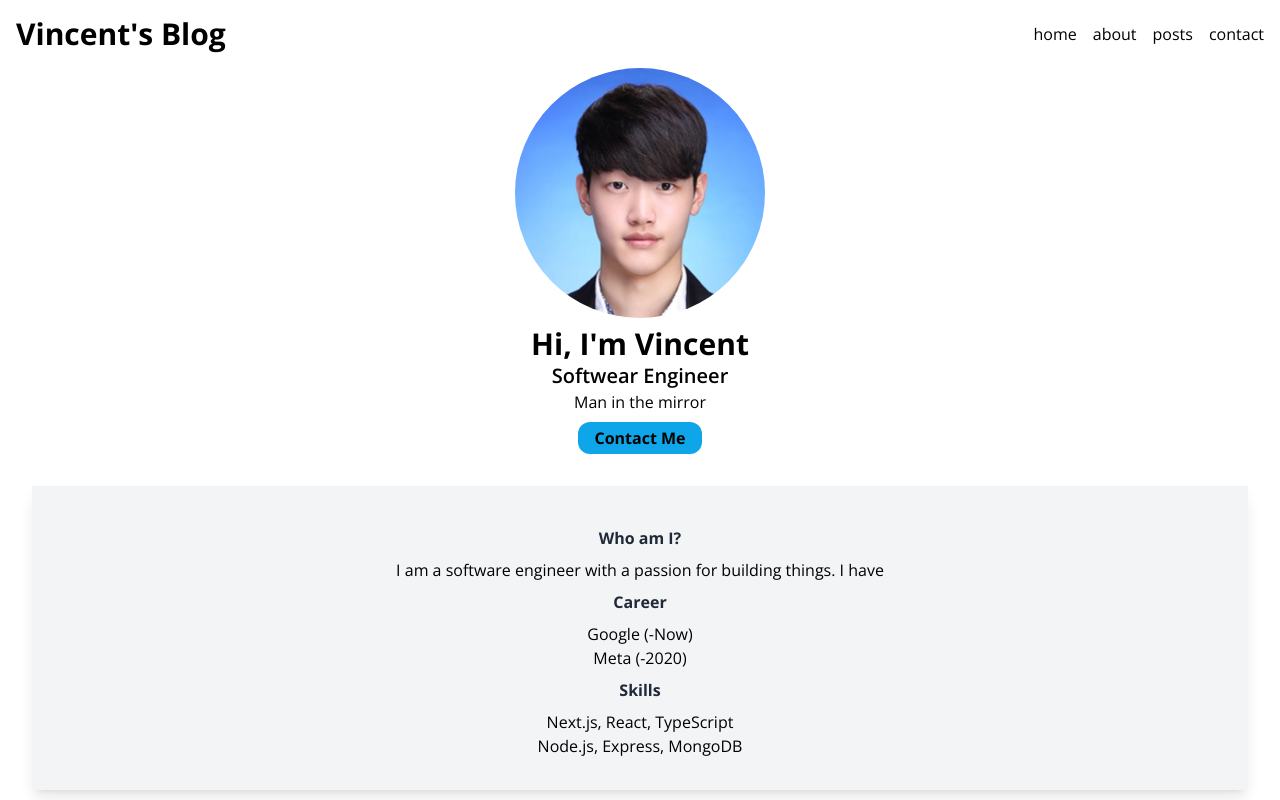
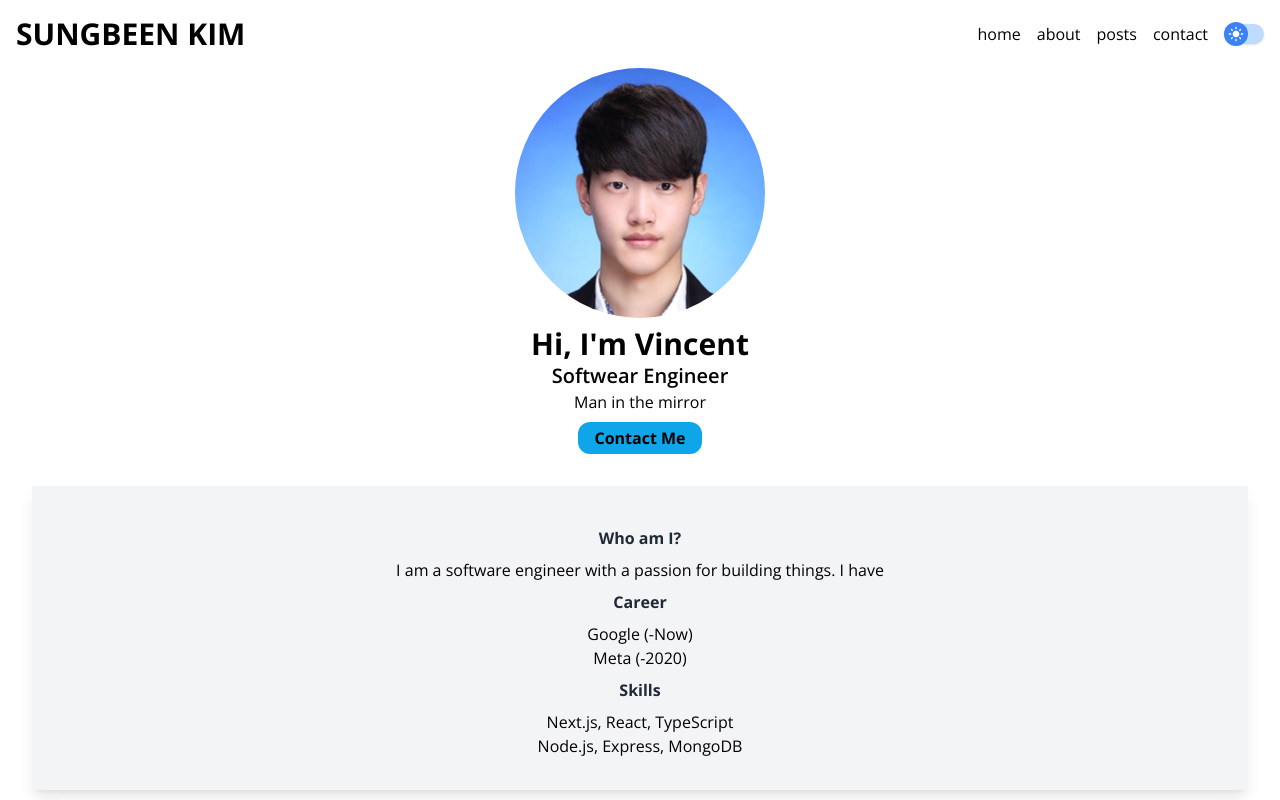
Before and after one commit to ssungbeenkim/blog, a Next.js app: page /about in a window 1280 px wide. Built offline with nearby package versions, Linux system fonts and the light colour scheme.

Commit message:
feat: darkmode, toggle button

```diff
--- a/package.json
+++ b/package.json
@@ -15,6 +15,7 @@
     "eslint": "8.35.0",
     "eslint-config-next": "13.2.1",
     "next": "13.2.4",
+    "next-themes": "^0.2.1",
     "nodemailer": "^6.9.4",
     "react": "18.2.0",
     "react-dom": "18.2.0",
--- a/src/app/layout.tsx
+++ b/src/app/layout.tsx
@@ -3,15 +3,16 @@ import { Open_Sans } from 'next/font/google';
 import Header from '@/conponents/Header';
 import Footer from '@/conponents/Footer';
 import { Metadata } from 'next';
+import DarkModeContext from '@/context/DarkModeContext';
 
 const sans = Open_Sans({ subsets: ['latin'] });
 
 export const metadata: Metadata = {
   title: {
-    default: "Vincent's Blog",
-    template: "Vincent's Blog | %s",
+    default: "Sungbeen's Blog",
+    template: "Sungbeen's Blog | %s",
   },
-  description: "Sofrware Engineer Vincent's Blog",
+  description: "Sofrware Engineer Sungbeen's Blog",
   icons: {
     icon: 'favicon.ico',
   },
@@ -24,11 +25,13 @@ export default function RootLayout({
 }) {
   return (
     <html lang='en' className={sans.className}>
-      <body className='mx-auto flex w-full max-w-screen-2xl flex-col'>
-        <Header />
-        <main className='grow'>{children}</main>
-        <Footer />
-      </body>
+      <DarkModeContext>
+        <body className='mx-auto flex w-full max-w-screen-2xl flex-col bg-white dark:bg-black'>
+          <Header />
+          <main className='grow'>{children}</main>
+          <Footer />
+        </body>
+      </DarkModeContext>
     </html>
   );
 }
--- a/src/app/page.tsx
+++ b/src/app/page.tsx
@@ -4,12 +4,12 @@ import Hero from '@/conponents/Hero';
 
 export default function HomePage() {
   return (
-    <>
+    <section className='mx-auto max-w-screen-2xl'>
       <Hero />
       {/* @ts-expect-error Async Server Component */}
       <FeaturedPosts />
       {/* @ts-expect-error Async Server Component */}
       <CarouselPosts />
-    </>
+    </section>
   );
 }
--- a/src/conponents/Header.tsx
+++ b/src/conponents/Header.tsx
@@ -1,16 +1,18 @@
 import Link from 'next/link';
+import ThemeButton from './ThemeButton';
 
 export default function Header() {
   return (
     <header className='flex items-center justify-between p-4'>
       <Link href='/'>
-        <h1 className='text-3xl font-bold'>{`Vincent's Blog`}</h1>
+        <h1 className='text-3xl font-bold'>{`SUNGBEEN KIM`}</h1>
       </Link>
       <nav className='flex gap-4'>
         <Link href='/'>home</Link>
         <Link href='/about'>about</Link>
         <Link href='/posts'>posts</Link>
         <Link href='/contact'>contact</Link>
+        <ThemeButton />
       </nav>
     </header>
   );
--- /dev/null
+++ b/src/conponents/ThemeButton.tsx
@@ -0,0 +1,36 @@
+'use client';
+import { useTheme } from 'next-themes';
+import { useEffect, useState } from 'react';
+import { MdLightMode } from 'react-icons/md';
+import ToggleButton from './ui/ToggleButton';
+
+export default function ThemeButton() {
+  const [mounted, setMounted] = useState(false);
+  const { systemTheme, theme, setTheme } = useTheme();
+  const currentTheme = theme === 'system' ? systemTheme : theme;
+  useEffect(() => {
+    setMounted(true);
+  }, []);
+
+  if (!mounted) {
+    return (
+      <button
+        title='toggleTheme'
+        className='mr-2 flex h-5 w-10 items-center rounded-full bg-blue-200 shadow transition duration-300 focus:outline-none dark:bg-white sm:mr-0'
+      >
+        <div className='-translate-3/4 relative h-6  w-6 transform rounded-full bg-blue-500 p-1 text-white transition duration-500'></div>
+      </button>
+    );
+  }
+  return (
+    <>
+      <button // TODO:Refactoring with layout shift
+        onClick={() => {
+          setTheme(currentTheme === 'dark' ? 'light' : 'dark');
+        }}
+      >
+        <ToggleButton isDark={currentTheme === 'dark' ? true : false} />
+      </button>
+    </>
+  );
+}
--- /dev/null
+++ b/src/conponents/ui/ToggleButton.tsx
@@ -0,0 +1,20 @@
+import { MdDarkMode, MdLightMode } from 'react-icons/md';
+
+type Props = {
+  isDark: boolean;
+};
+
+export default function ToggleButton({ isDark }: Props) {
+  return (
+    <div>
+      <button
+        title='toggleTheme'
+        className='mr-2 flex h-5 w-10 items-center rounded-full bg-blue-200 shadow transition duration-200 focus:outline-none dark:bg-white sm:mr-0'
+      >
+        <div className='-translate-3/4 relative h-6 w-6 transform rounded-full bg-blue-500 p-1 text-white transition duration-500 dark:translate-x-3/4'>
+          {isDark ? <MdDarkMode /> : <MdLightMode />}
+        </div>
+      </button>
+    </div>
+  );
+}
--- /dev/null
+++ b/src/context/DarkModeContext.tsx
@@ -0,0 +1,23 @@
+'use client';
+import { ThemeProvider } from 'next-themes';
+import { useEffect, useState } from 'react';
+
+export default function DarkModeContext({
+  children,
+}: {
+  children: React.ReactNode;
+}) {
+  // TODO: dev 실행시 콘솔 에러 확인
+  const [mounted, setMounted] = useState(false);
+  useEffect(() => {
+    setMounted(true);
+  }, []);
+  if (!mounted) {
+    return <>{children}</>;
+  }
+  return (
+    <ThemeProvider enableSystem={true} attribute='class'>
+      {children}
+    </ThemeProvider>
+  );
+}
--- a/tailwind.config.js
+++ b/tailwind.config.js
@@ -1,6 +1,7 @@
 /** @type {import('tailwindcss').Config} */
 module.exports = {
   content: ['./src/**/*.{js,ts,jsx,tsx}'],
+  darkMode: 'class',
   theme: {
     extend: {},
   },
```
Also changed, not shown: 2 other files (tests, documents, lock files or other folders).
